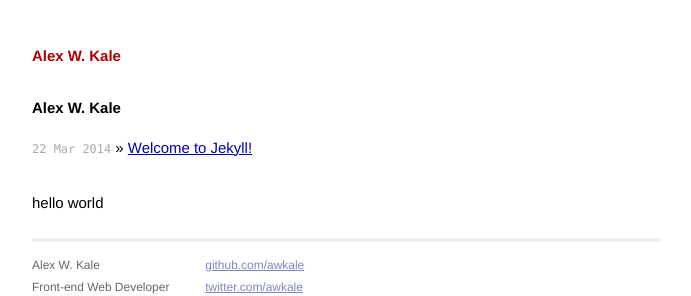
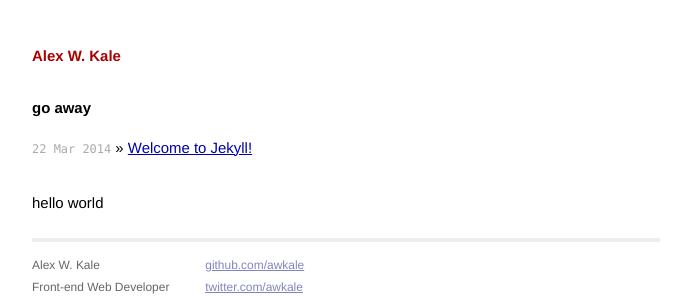
Before and after one commit to awkale/awkale.github.io, a Jekyll site: the page built from index.html, in a window 1280 px wide. Shown: the top 296 px of the page, without its empty margins (294-985 px from the left). Built offline with Jekyll 4.4.1, drawn with Linux system fonts in a browser that asks for light colours; Markdown is read by kramdown in place of the engine named in the settings.

Commit message:
testing branch on pages.io

```diff
--- a/index.html
+++ b/index.html
@@ -4,7 +4,7 @@ title: Alex W. Kale index
 ---
 
 <div id="home">
-  <h1>Alex W. Kale</h1>
+  <h1>go away</h1>
   <ul class="posts">
     {% for post in site.posts %}
       <li><span>{{ post.date | date_to_string }}</span> &raquo; <a href="{{ post.url }}">{{ post.title }}</a></li>
```
